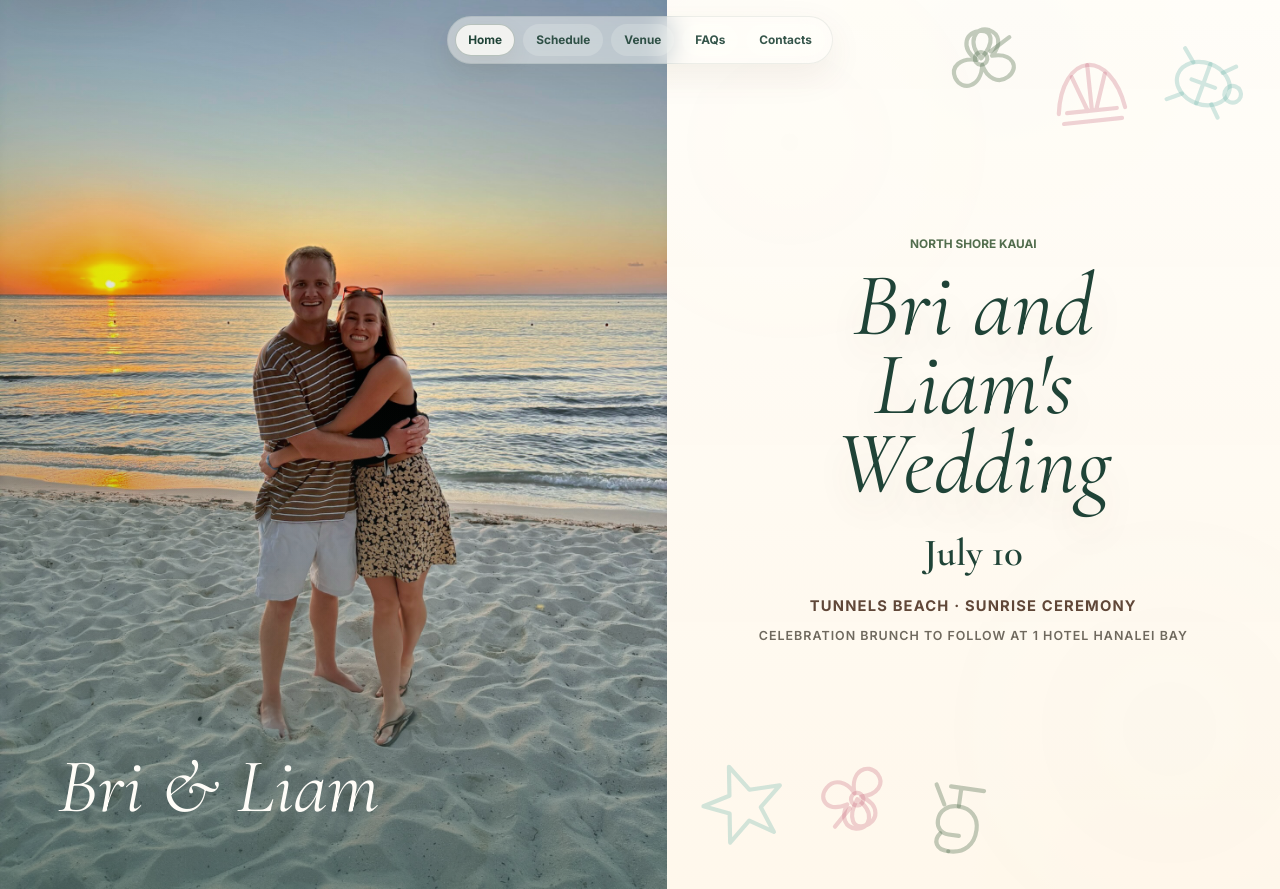
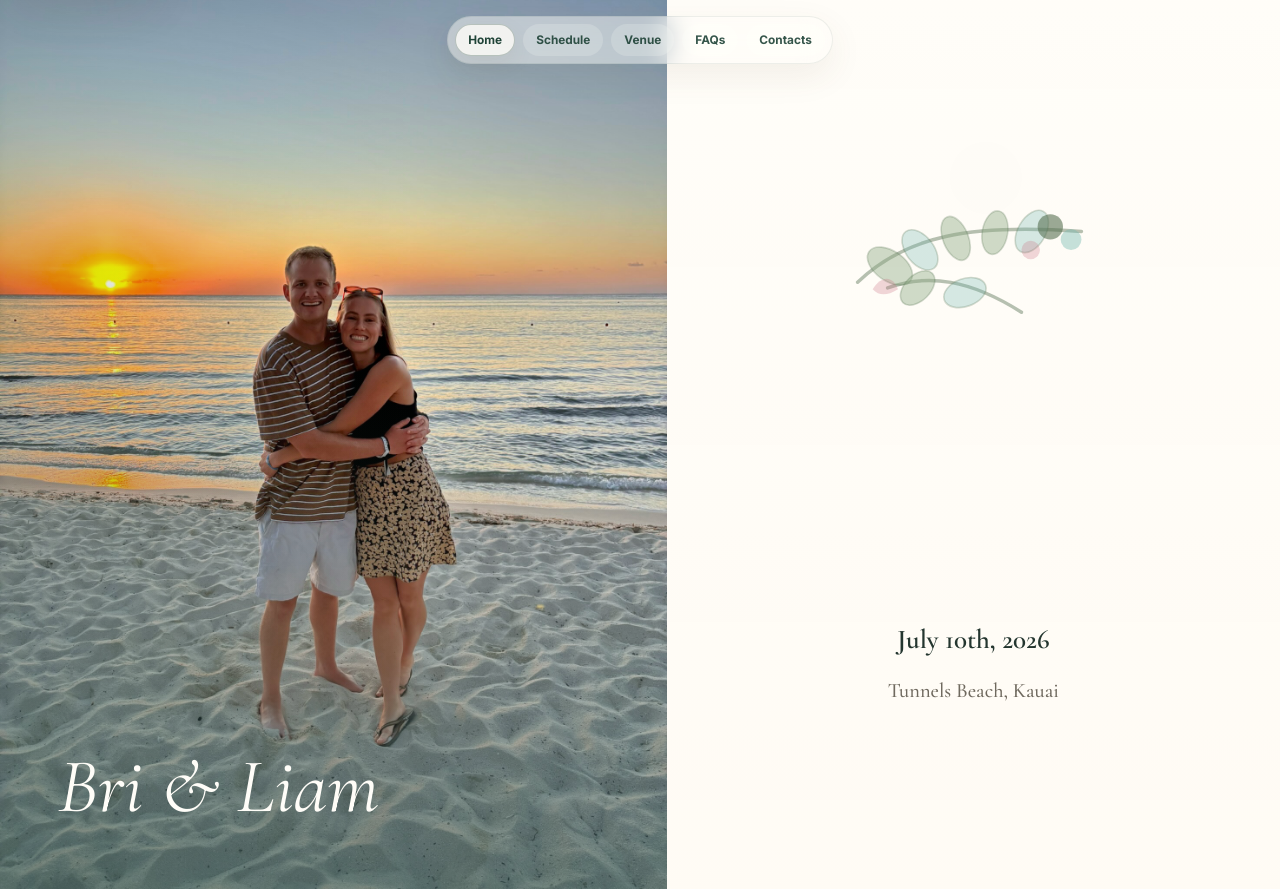
Before and after one commit to wabelskus-dev/wedding-website, a plain HTML site: page index.html in a window 1280 px wide. Drawn offline with nearby package versions, Linux system fonts and the light colour scheme.

Commit message:
Text additionas

```diff
--- a/index.html
+++ b/index.html
@@ -89,22 +89,25 @@
             </figcaption>
           </figure>
           <div class="title-invite reveal">
-            <div class="tropical-corner tropical-corner-top" aria-hidden="true">
-              <svg><use href="#motif-hibiscus"></use></svg>
-              <svg><use href="#motif-shell"></use></svg>
-              <svg><use href="#motif-turtle"></use></svg>
-            </div>
+            <svg class="invite-floral" viewBox="0 0 260 138" aria-hidden="true" focusable="false">
+              <path class="vine" d="M30 86 C72 46, 127 35, 224 42" />
+              <path class="vine" d="M56 91 C91 78, 128 84, 172 112" />
+              <ellipse class="leaf leaf-one" cx="58" cy="72" rx="13" ry="22" transform="rotate(-55 58 72)" />
+              <ellipse class="leaf leaf-two" cx="84" cy="58" rx="12" ry="20" transform="rotate(-38 84 58)" />
+              <ellipse class="leaf leaf-three" cx="115" cy="48" rx="11" ry="20" transform="rotate(-22 115 48)" />
+              <ellipse class="leaf leaf-four" cx="149" cy="43" rx="11" ry="19" transform="rotate(10 149 43)" />
+              <ellipse class="leaf leaf-five" cx="181" cy="42" rx="12" ry="20" transform="rotate(30 181 42)" />
+              <ellipse class="leaf leaf-six" cx="82" cy="91" rx="11" ry="18" transform="rotate(45 82 91)" />
+              <ellipse class="leaf leaf-seven" cx="123" cy="95" rx="12" ry="19" transform="rotate(70 123 95)" />
+              <circle class="fruit" cx="197" cy="38" r="11" />
+              <circle class="fruit fruit-two" cx="215" cy="49" r="9" />
+              <circle class="fruit fruit-three" cx="180" cy="58" r="8" />
+              <path class="flower" d="M43 92c8-12 17-12 22 0-10 6-16 6-22 0Z" />
+            </svg>
             <div class="title-copy">
-              <p class="kicker">North Shore Kauai</p>
-              <h1 id="hero-title">Bri and Liam's Wedding</h1>
-              <p class="title-date">July 10</p>
-              <p class="title-location">Tunnels Beach · Sunrise Ceremony</p>
-              <p class="title-note">Celebration brunch to follow at 1 Hotel Hanalei Bay</p>
-            </div>
-            <div class="tropical-corner tropical-corner-bottom" aria-hidden="true">
-              <svg><use href="#motif-flamingo"></use></svg>
-              <svg><use href="#motif-hibiscus"></use></svg>
-              <svg><use href="#motif-starfish"></use></svg>
+              <h1 id="hero-title" class="sr-only">Bri and Liam's Wedding</h1>
+              <p class="title-date">July 10th, 2026</p>
+              <p class="title-location">Tunnels Beach, Kauai</p>
             </div>
           </div>
         </div>
--- a/public/styles.css
+++ b/public/styles.css
@@ -102,6 +102,15 @@ h3 {
 
 .skip-link:focus {
   transform: translateY(0);
+}
+
+.sr-only {
+  position: absolute;
+  width: 1px;
+  height: 1px;
+  overflow: hidden;
+  clip: rect(0, 0, 0, 0);
+  white-space: nowrap;
 }
 
 .motif-sprite {
@@ -267,80 +276,68 @@ nav button.is-active {
   padding: clamp(48px, 7vw, 92px);
   text-align: center;
   background:
-    linear-gradient(180deg, rgba(255, 253, 248, 0.94), rgba(255, 247, 234, 0.92)),
-    radial-gradient(circle at 20% 16%, rgba(242, 200, 117, 0.16), transparent 15rem),
-    radial-gradient(circle at 82% 82%, rgba(116, 183, 174, 0.16), transparent 16rem);
+    linear-gradient(180deg, rgba(255, 253, 248, 0.98), rgba(255, 251, 244, 0.96)),
+    radial-gradient(circle at 52% 20%, rgba(116, 183, 174, 0.1), transparent 13rem);
 }
 
-.title-copy h1 {
-  max-width: 430px;
-  margin: 0 auto 16px;
-  font-size: clamp(3rem, 7vw, 5.8rem);
-  line-height: 0.88;
+.title-copy {
+  display: grid;
+  justify-items: center;
+}
+
+.invite-floral {
+  width: min(300px, 72%);
+  margin: 0 auto clamp(42px, 8vw, 86px);
+  overflow: visible;
+}
+
+.invite-floral .vine {
+  fill: none;
+  stroke: rgba(82, 109, 77, 0.42);
+  stroke-width: 3;
+  stroke-linecap: round;
+}
+
+.invite-floral .leaf {
+  fill: rgba(142, 170, 131, 0.42);
+  stroke: rgba(82, 109, 77, 0.24);
+  stroke-width: 1.4;
+}
+
+.invite-floral .leaf-two,
+.invite-floral .leaf-five,
+.invite-floral .leaf-seven {
+  fill: rgba(116, 183, 174, 0.3);
+}
+
+.invite-floral .fruit {
+  fill: rgba(82, 109, 77, 0.58);
+}
+
+.invite-floral .fruit-two {
+  fill: rgba(116, 183, 174, 0.42);
+}
+
+.invite-floral .fruit-three,
+.invite-floral .flower {
+  fill: rgba(201, 111, 131, 0.28);
 }
 
 .title-date {
-  margin: 0 0 8px;
-  color: var(--deep-green);
+  margin: 0 0 12px;
+  color: var(--ink);
   font-family: "Cormorant Garamond", Georgia, serif;
-  font-size: clamp(1.6rem, 3vw, 2.4rem);
+  font-size: clamp(1.15rem, 2.4vw, 1.7rem);
   font-weight: 600;
 }
 
-.title-location,
-.title-note {
-  margin-bottom: 8px;
-  color: var(--cocoa);
-  font-size: 0.92rem;
-  font-weight: 700;
-  letter-spacing: 0.08em;
-  line-height: 1.55;
-  text-transform: uppercase;
-}
-
-.title-note {
+.title-location {
+  margin-bottom: 0;
   color: var(--muted);
-  font-size: 0.78rem;
-  font-weight: 600;
-}
-
-.tropical-corner {
-  position: absolute;
-  display: flex;
-  gap: 12px;
-  color: rgba(82, 109, 77, 0.35);
-}
-
-.tropical-corner svg {
-  width: clamp(54px, 9vw, 100px);
-  height: clamp(54px, 9vw, 100px);
-  fill: none;
-  stroke: currentColor;
-  stroke-width: 2;
-  stroke-linecap: round;
-  stroke-linejoin: round;
-}
-
-.tropical-corner svg:nth-child(2) {
-  color: rgba(201, 111, 131, 0.3);
-  transform: translateY(16px) rotate(-14deg);
-}
-
-.tropical-corner svg:nth-child(3) {
-  color: rgba(116, 183, 174, 0.32);
-  transform: translateY(-8px) rotate(12deg);
-}
-
-.tropical-corner-top {
-  top: 24px;
-  right: 26px;
-  transform: rotate(8deg);
-}
-
-.tropical-corner-bottom {
-  bottom: 24px;
-  left: 26px;
-  transform: rotate(188deg);
+  font-family: "Cormorant Garamond", Georgia, serif;
+  font-size: clamp(0.98rem, 2vw, 1.28rem);
+  font-weight: 500;
+  line-height: 1.45;
 }
 
 .schedule-strip {
@@ -950,19 +947,9 @@ figure {
     padding: 58px 22px 66px;
   }
 
-  .tropical-corner svg {
-    width: 58px;
-    height: 58px;
-  }
-
-  .tropical-corner-top {
-    top: 14px;
-    right: 12px;
-  }
-
-  .tropical-corner-bottom {
-    bottom: 14px;
-    left: 12px;
+  .invite-floral {
+    width: min(230px, 78%);
+    margin-bottom: 38px;
   }
 
   .hero {
--- a/styles.css
+++ b/styles.css
@@ -102,6 +102,15 @@ h3 {
 
 .skip-link:focus {
   transform: translateY(0);
+}
+
+.sr-only {
+  position: absolute;
+  width: 1px;
+  height: 1px;
+  overflow: hidden;
+  clip: rect(0, 0, 0, 0);
+  white-space: nowrap;
 }
 
 .motif-sprite {
@@ -267,80 +276,68 @@ nav button.is-active {
   padding: clamp(48px, 7vw, 92px);
   text-align: center;
   background:
-    linear-gradient(180deg, rgba(255, 253, 248, 0.94), rgba(255, 247, 234, 0.92)),
-    radial-gradient(circle at 20% 16%, rgba(242, 200, 117, 0.16), transparent 15rem),
-    radial-gradient(circle at 82% 82%, rgba(116, 183, 174, 0.16), transparent 16rem);
+    linear-gradient(180deg, rgba(255, 253, 248, 0.98), rgba(255, 251, 244, 0.96)),
+    radial-gradient(circle at 52% 20%, rgba(116, 183, 174, 0.1), transparent 13rem);
 }
 
-.title-copy h1 {
-  max-width: 430px;
-  margin: 0 auto 16px;
-  font-size: clamp(3rem, 7vw, 5.8rem);
-  line-height: 0.88;
+.title-copy {
+  display: grid;
+  justify-items: center;
+}
+
+.invite-floral {
+  width: min(300px, 72%);
+  margin: 0 auto clamp(42px, 8vw, 86px);
+  overflow: visible;
+}
+
+.invite-floral .vine {
+  fill: none;
+  stroke: rgba(82, 109, 77, 0.42);
+  stroke-width: 3;
+  stroke-linecap: round;
+}
+
+.invite-floral .leaf {
+  fill: rgba(142, 170, 131, 0.42);
+  stroke: rgba(82, 109, 77, 0.24);
+  stroke-width: 1.4;
+}
+
+.invite-floral .leaf-two,
+.invite-floral .leaf-five,
+.invite-floral .leaf-seven {
+  fill: rgba(116, 183, 174, 0.3);
+}
+
+.invite-floral .fruit {
+  fill: rgba(82, 109, 77, 0.58);
+}
+
+.invite-floral .fruit-two {
+  fill: rgba(116, 183, 174, 0.42);
+}
+
+.invite-floral .fruit-three,
+.invite-floral .flower {
+  fill: rgba(201, 111, 131, 0.28);
 }
 
 .title-date {
-  margin: 0 0 8px;
-  color: var(--deep-green);
+  margin: 0 0 12px;
+  color: var(--ink);
   font-family: "Cormorant Garamond", Georgia, serif;
-  font-size: clamp(1.6rem, 3vw, 2.4rem);
+  font-size: clamp(1.15rem, 2.4vw, 1.7rem);
   font-weight: 600;
 }
 
-.title-location,
-.title-note {
-  margin-bottom: 8px;
-  color: var(--cocoa);
-  font-size: 0.92rem;
-  font-weight: 700;
-  letter-spacing: 0.08em;
-  line-height: 1.55;
-  text-transform: uppercase;
-}
-
-.title-note {
+.title-location {
+  margin-bottom: 0;
   color: var(--muted);
-  font-size: 0.78rem;
-  font-weight: 600;
-}
-
-.tropical-corner {
-  position: absolute;
-  display: flex;
-  gap: 12px;
-  color: rgba(82, 109, 77, 0.35);
-}
-
-.tropical-corner svg {
-  width: clamp(54px, 9vw, 100px);
-  height: clamp(54px, 9vw, 100px);
-  fill: none;
-  stroke: currentColor;
-  stroke-width: 2;
-  stroke-linecap: round;
-  stroke-linejoin: round;
-}
-
-.tropical-corner svg:nth-child(2) {
-  color: rgba(201, 111, 131, 0.3);
-  transform: translateY(16px) rotate(-14deg);
-}
-
-.tropical-corner svg:nth-child(3) {
-  color: rgba(116, 183, 174, 0.32);
-  transform: translateY(-8px) rotate(12deg);
-}
-
-.tropical-corner-top {
-  top: 24px;
-  right: 26px;
-  transform: rotate(8deg);
-}
-
-.tropical-corner-bottom {
-  bottom: 24px;
-  left: 26px;
-  transform: rotate(188deg);
+  font-family: "Cormorant Garamond", Georgia, serif;
+  font-size: clamp(0.98rem, 2vw, 1.28rem);
+  font-weight: 500;
+  line-height: 1.45;
 }
 
 .schedule-strip {
@@ -950,19 +947,9 @@ figure {
     padding: 58px 22px 66px;
   }
 
-  .tropical-corner svg {
-    width: 58px;
-    height: 58px;
-  }
-
-  .tropical-corner-top {
-    top: 14px;
-    right: 12px;
-  }
-
-  .tropical-corner-bottom {
-    bottom: 14px;
-    left: 12px;
+  .invite-floral {
+    width: min(230px, 78%);
+    margin-bottom: 38px;
   }
 
   .hero {
```
Also changed, not shown: public/index.html (+18 -15 lines).
